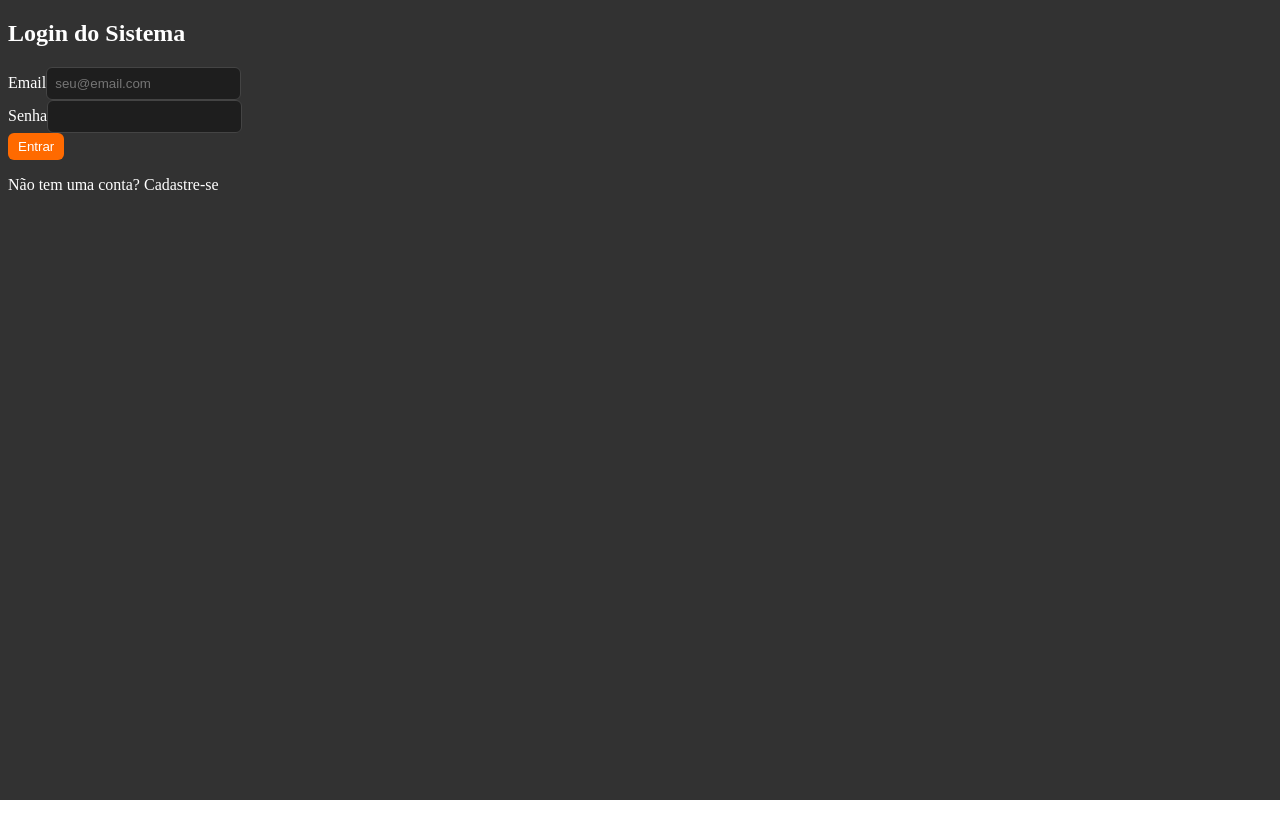
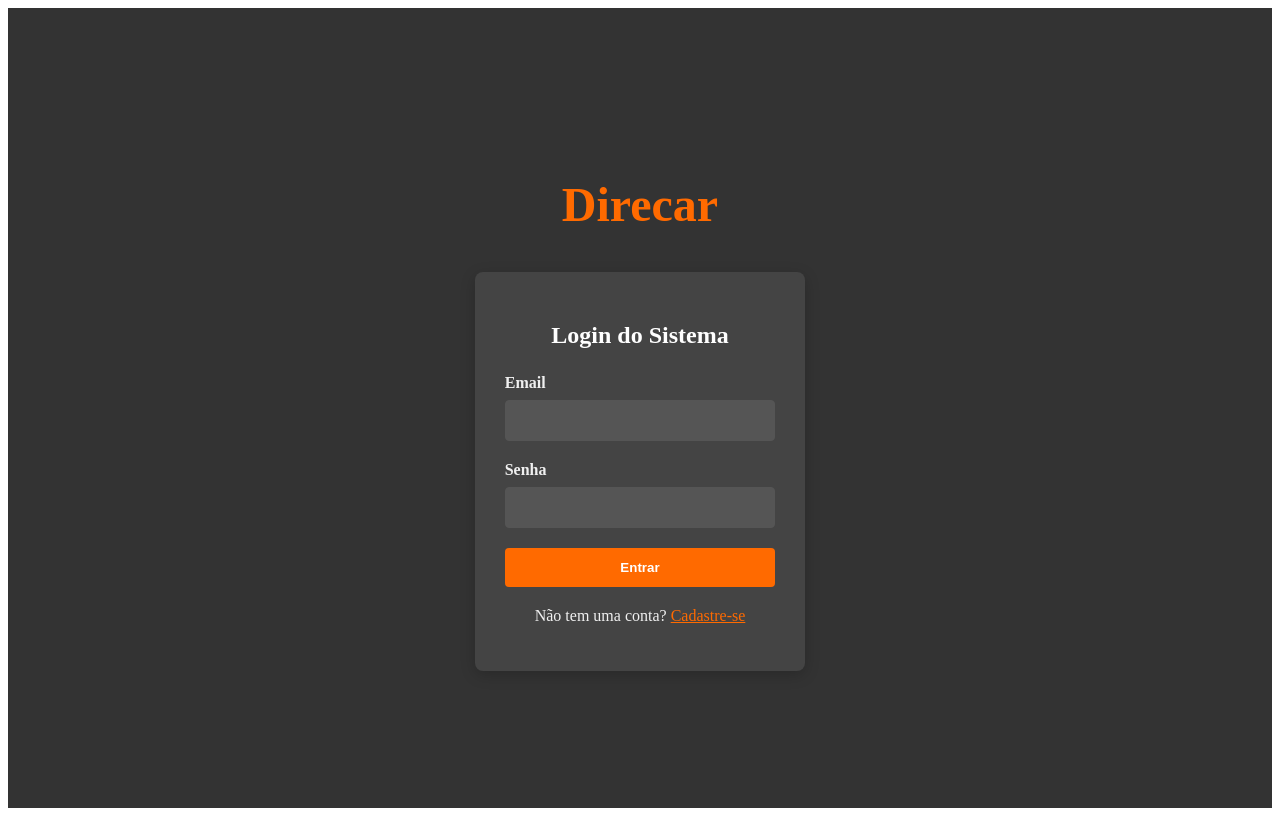
Before and after one commit to MatheusF08/Direcar, a React (Vite) app in the folder frontend/: page / in a window 1280 px wide. Built offline with nearby package versions, Linux system fonts and the light colour scheme; no server answers.

Commit message:
style: Remove regras CSS vazias

```diff
--- a/frontend/src/App.css
+++ b/frontend/src/App.css
@@ -1,25 +1,109 @@
-body {
-  background: url('./assets/DIRECAR.webp') no-repeat center center fixed;
-  background-size: cover;
+/* =============================================== */
+/* Estilos para a Página de Login e Registro       */
+/* =============================================== */
+
+.login-page {
+  display: flex;
+  flex-direction: column;
+  justify-content: center;
+  align-items: center;
+  min-height: 100vh;
+  background-color: #333;
+  padding: 20px;
+  box-sizing: border-box;
+}
+
+.login-title {
+  font-size: 48px;
+  font-weight: bold;
+  color: #ff6a00; /* Laranja Direcar */
+  margin-bottom: 40px;
+  text-align: center;
+}
+
+.login-container {
+  display: flex;
+  flex-direction: column;
+  align-items: center;
+}
+
+.login-form {
+  background-color: #444;
+  padding: 30px;
+  border-radius: 8px;
+  box-shadow: 0 4px 15px rgba(0, 0, 0, 0.2);
+  width: 100%;
+  max-width: 400px;
+  color: #f0f0f0;
+}
+
+.login-form h2 {
+  text-align: center;
+  margin-bottom: 25px;
   color: #fff;
 }
 
-body::before {
-  content: "";
-  position: fixed;
-  inset: 0;
-  background: rgba(15, 15, 15, 0.85);
-  z-index: -1;
+.input-group {
+  margin-bottom: 20px;
 }
 
-.app-header {
-  background: #1e1e1e;
-  padding: 15px 30px;
-  display: flex;
-  justify-content: space-between;
-  border-bottom: 2px solid #ff6a00;
+.input-group label {
+  display: block;
+  margin-bottom: 8px;
+  font-weight: bold;
 }
 
-main {
-  padding: 20px;
+.input-group input {
+  width: 100%;
+  padding: 12px;
+  border: 1px solid #555;
+  border-radius: 4px;
+  background-color: #555;
+  color: #fff;
+  box-sizing: border-box;
 }
+
+.login-form button {
+  width: 100%;
+  padding: 12px;
+  border: none;
+  border-radius: 4px;
+  background-color: #ff6a00; /* Laranja Direcar */
+  color: white;
+  font-weight: bold;
+  cursor: pointer;
+  transition: background-color 0.3s ease;
+}
+
+.login-form button:hover {
+  background-color: #e65c00;
+}
+
+.login-form button:disabled {
+  background-color: #999;
+  cursor: not-allowed;
+}
+
+.error-message {
+  color: #ff8a80;
+  text-align: center;
+  margin-bottom: 15px;
+}
+
+.switch-form-text {
+  text-align: center;
+  margin-top: 20px;
+}
+
+.switch-form-link {
+  color: #ff6a00;
+  cursor: pointer;
+  text-decoration: underline;
+}
+
+
+/* =============================================== */
+/* Estilos para a Aplicação Principal (Pós-Login)  */
+/* =============================================== */
+
+/* Adicione aqui os estilos para .app-container, .app-header, etc. quando precisar */
--- a/frontend/src/components/Login.tsx
+++ b/frontend/src/components/Login.tsx
@@ -23,13 +23,10 @@ const Login: React.FC<LoginProps> = ({ onLoginSuccess, onSwitchToRegister }) =>
         headers: { 'Content-Type': 'application/json' },
         body: JSON.stringify({ email, password }),
       });
-
       const data = await response.json();
-
       if (!response.ok) {
         throw new Error(data.message || 'Falha ao fazer login.');
       }
-
       if (data.token) {
         localStorage.setItem('authToken', data.token);
         onLoginSuccess();
@@ -46,33 +43,20 @@ const Login: React.FC<LoginProps> = ({ onLoginSuccess, onSwitchToRegister }) =>
 
   return (
     <div className="login-container">
+      {/* TÍTULO ADICIONADO AQUI */}
+      <h1 className="login-title">Direcar</h1>
       <form onSubmit={handleSubmit} className="login-form">
         <h2>Login do Sistema</h2>
         {error && <p className="error-message">{error}</p>}
         <div className="input-group">
           <label htmlFor="email">Email</label>
-          <input
-            id="email"
-            type="email"
-            value={email}
-            onChange={(e) => setEmail(e.target.value)}
-            required
-            placeholder="seu@email.com"
-          />
+          <input id="email" type="email" value={email} onChange={(e) => setEmail(e.target.value)} required />
         </div>
         <div className="input-group">
           <label htmlFor="password">Senha</label>
-          <input
-            id="password"
-            type="password"
-            value={password}
-            onChange={(e) => setPassword(e.target.value)}
-            required
-          />
+          <input id="password" type="password" value={password} onChange={(e) => setPassword(e.target.value)} required />
         </div>
-        <button type="submit" disabled={isLoading}>
-          {isLoading ? 'Entrando...' : 'Entrar'}
-        </button>
+        <button type="submit" disabled={isLoading}>{isLoading ? 'Entrando...' : 'Entrar'}</button>
         <p className="switch-form-text">
           Não tem uma conta?{' '}
           <span onClick={onSwitchToRegister} className="switch-form-link">
--- a/frontend/src/components/Register.tsx
+++ b/frontend/src/components/Register.tsx
@@ -18,20 +18,16 @@ const Register: React.FC<RegisterProps> = ({ onSwitchToLogin }) => {
     e.preventDefault();
     setIsLoading(true);
     setError('');
-
     try {
       const response = await fetch(`${API_URL}/api/auth/register`, {
         method: 'POST',
         headers: { 'Content-Type': 'application/json' },
         body: JSON.stringify({ name, email, password, companyName }),
       });
-
       const data = await response.json();
-
       if (!response.ok) {
         throw new Error(data.message || 'Falha ao registrar.');
       }
-
       alert('Registro bem-sucedido! Agora você pode fazer o login.');
       onSwitchToLogin();
     } catch (err: any) {
@@ -44,28 +40,16 @@ const Register: React.FC<RegisterProps> = ({ onSwitchToLogin }) => {
 
   return (
     <div className="login-container">
+      {/* TÍTULO ADICIONADO AQUI */}
+      <h1 className="login-title">Direcar</h1>
       <form onSubmit={handleSubmit} className="login-form">
         <h2>Registro de Nova Oficina</h2>
         {error && <p className="error-message">{error}</p>}
-        <div className="input-group">
-          <label htmlFor="companyName">Nome da Oficina</label>
-          <input id="companyName" type="text" value={companyName} onChange={(e) => setCompanyName(e.target.value)} required />
-        </div>
-        <div className="input-group">
-          <label htmlFor="name">Seu Nome</label>
-          <input id="name" type="text" value={name} onChange={(e) => setName(e.target.value)} required />
-        </div>
-        <div className="input-group">
-          <label htmlFor="email">Email</label>
-          <input id="email" type="email" value={email} onChange={(e) => setEmail(e.target.value)} required />
-        </div>
-        <div className="input-group">
-          <label htmlFor="password">Senha</label>
-          <input id="password" type="password" value={password} onChange={(e) => setPassword(e.target.value)} required />
-        </div>
-        <button type="submit" disabled={isLoading}>
-          {isLoading ? 'Registrando...' : 'Registrar'}
-        </button>
+        <div className="input-group"><label htmlFor="companyName">Nome da Oficina</label><input id="companyName" type="text" value={companyName} onChange={(e) => setCompanyName(e.target.value)} required /></div>
+        <div className="input-group"><label htmlFor="name">Seu Nome</label><input id="name" type="text" value={name} onChange={(e) => setName(e.target.value)} required /></div>
+        <div className="input-group"><label htmlFor="email">Email</label><input id="email" type="email" value={email} onChange={(e) => setEmail(e.target.value)} required /></div>
+        <div className="input-group"><label htmlFor="password">Senha</label><input id="password" type="password" value={password} onChange={(e) => setPassword(e.target.value)} required /></div>
+        <button type="submit" disabled={isLoading}>{isLoading ? 'Registrando...' : 'Registrar'}</button>
         <p className="switch-form-text">
           Já tem uma conta?{' '}
           <span onClick={onSwitchToLogin} className="switch-form-link">
```
